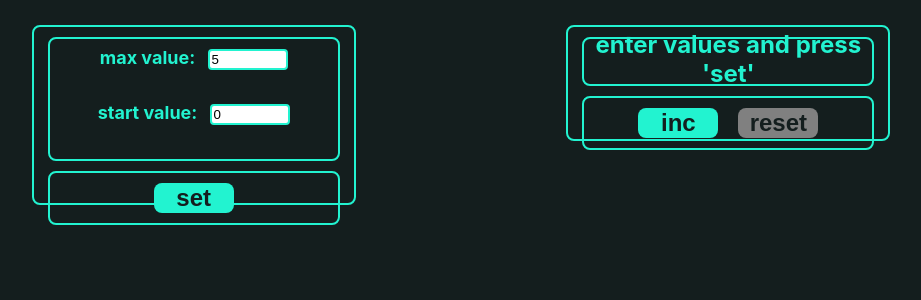
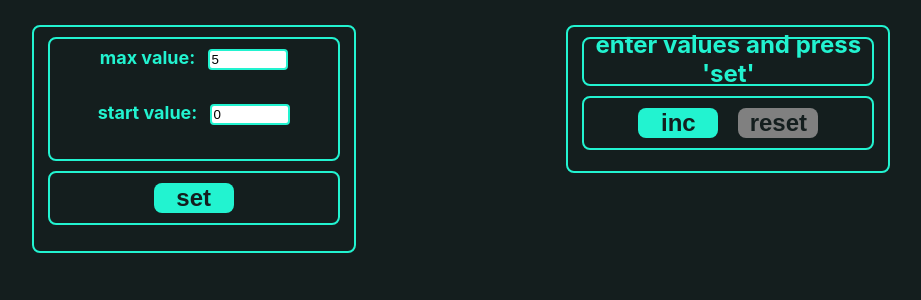
Before and after one commit to zhirkovpetr/count, a React (Create React App) app: page / in a window 1280 px wide. Shown: the top 300 px of the page, without its empty margins (179-1100 px from the left). Built offline with nearby package versions, Linux system fonts and the light colour scheme; the HTML template or start-up script is replaced by a standard one.

Commit message:
fix: change size blocks

```diff
--- a/src/components/count/Count.css
+++ b/src/components/count/Count.css
@@ -8,5 +8,5 @@ button:focus  {
   width: 25%;
   border: 2px solid #22f3d0;
   border-radius: 8px;
-  height: 14%;
+  height: 18%;
 }
--- a/src/components/set-count/SetCount.css
+++ b/src/components/set-count/SetCount.css
@@ -8,7 +8,7 @@ button:focus  {
   width: 25%;
   border: 2px solid #22f3d0;
   border-radius: 8px;
-  height: 22%
+  height: 28%
 }
 
 .set-count-button{
```
